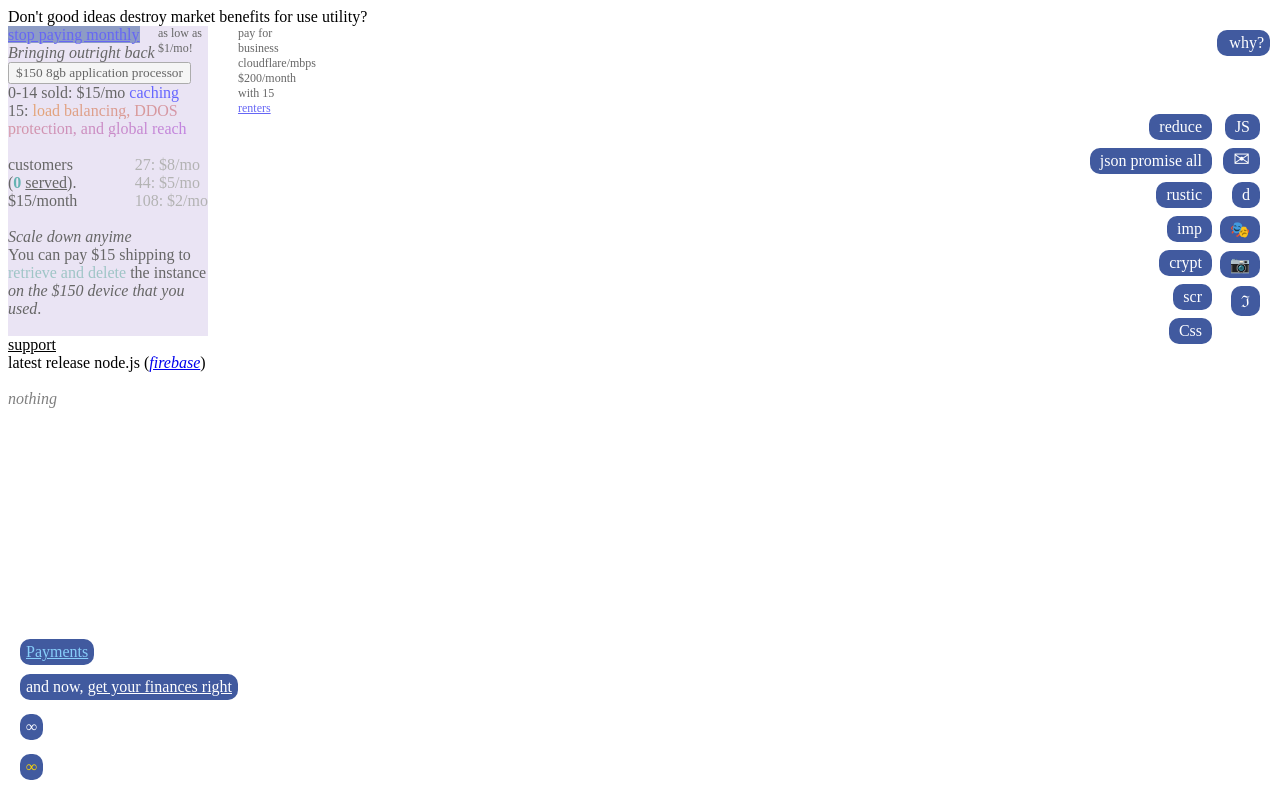
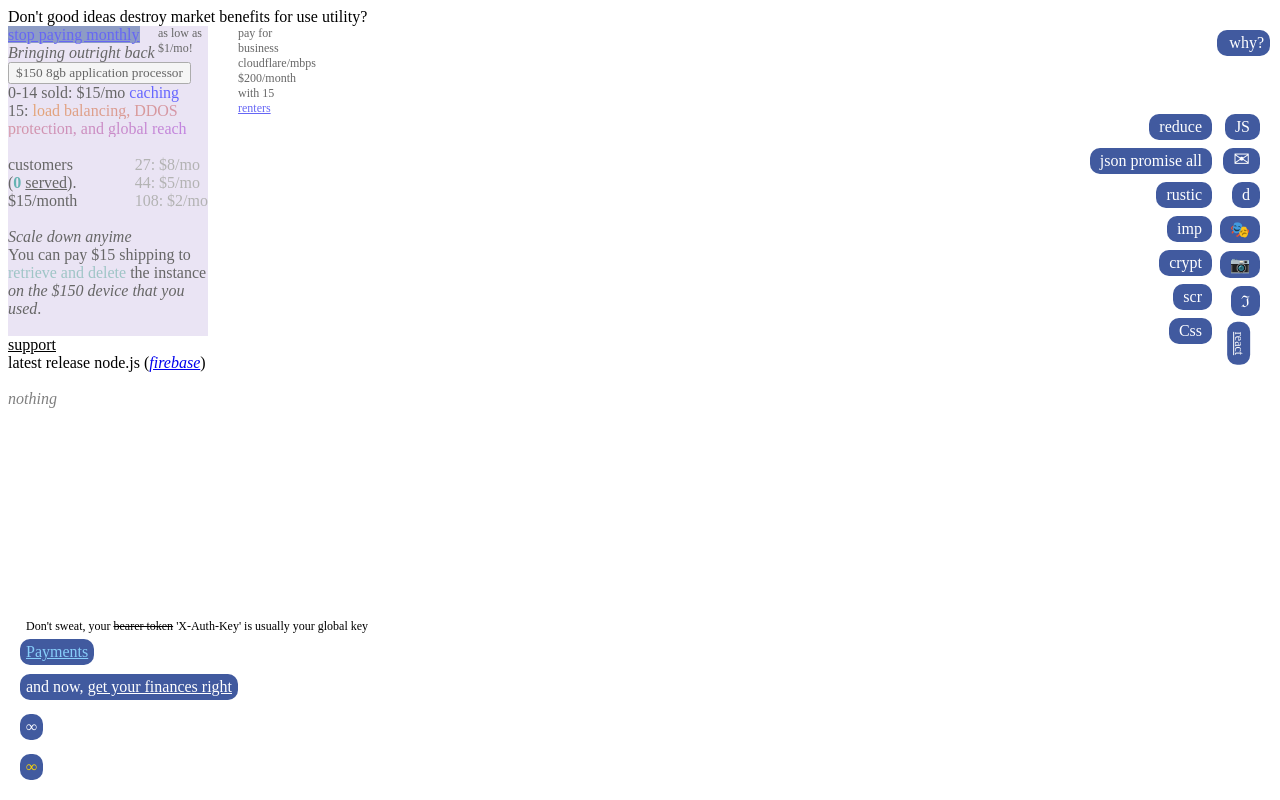
Before and after one commit to NickCarducci/hibit.cc, a React (Create React App) app: page / in a window 1280 px wide. Built offline with nearby package versions, Linux system fonts and the light colour scheme; a web font is replaced by a local one.

Commit message:
Update StopPayingMonthly.js

```diff
--- a/src/StopPayingMonthly.js
+++ b/src/StopPayingMonthly.js
@@ -478,6 +478,17 @@ class StopPayingMonthly extends React.Component {
               &image;
               {/**how do I set up a react app (commie.dev + netlify) */}
             </div>
+            <a
+              style={{
+                ...itemStyle,
+                marginTop: "12px",
+                fontSize: "12px",
+                transform: "rotate(90deg)"
+              }}
+              href="https://stackoverflow.com/questions/38864033/whats-the-proper-way-of-passing-a-ref-to-a-prop/55621873"
+            >
+              react
+            </a>
           </div>
         </span>
         <div style={{ width: "100%", position: "relative" }}>
@@ -498,6 +509,21 @@ class StopPayingMonthly extends React.Component {
               bottom: "135px"
             }}
           >
+            <div
+              style={{
+                width: "max-content",
+                position: "absolute",
+                color: "black",
+                fontSize: "12px",
+                top: "-20px"
+              }}
+            >
+              Don't sweat, your{space}
+              <span style={{ textDecoration: "line-through" }}>
+                bearer token
+              </span>
+              {space}'X-Auth-Key' is usually your global key
+            </div>
             <a href="https://vau.money/docs" style={{ color: "lightskyblue" }}>
               Payments
             </a>
```
